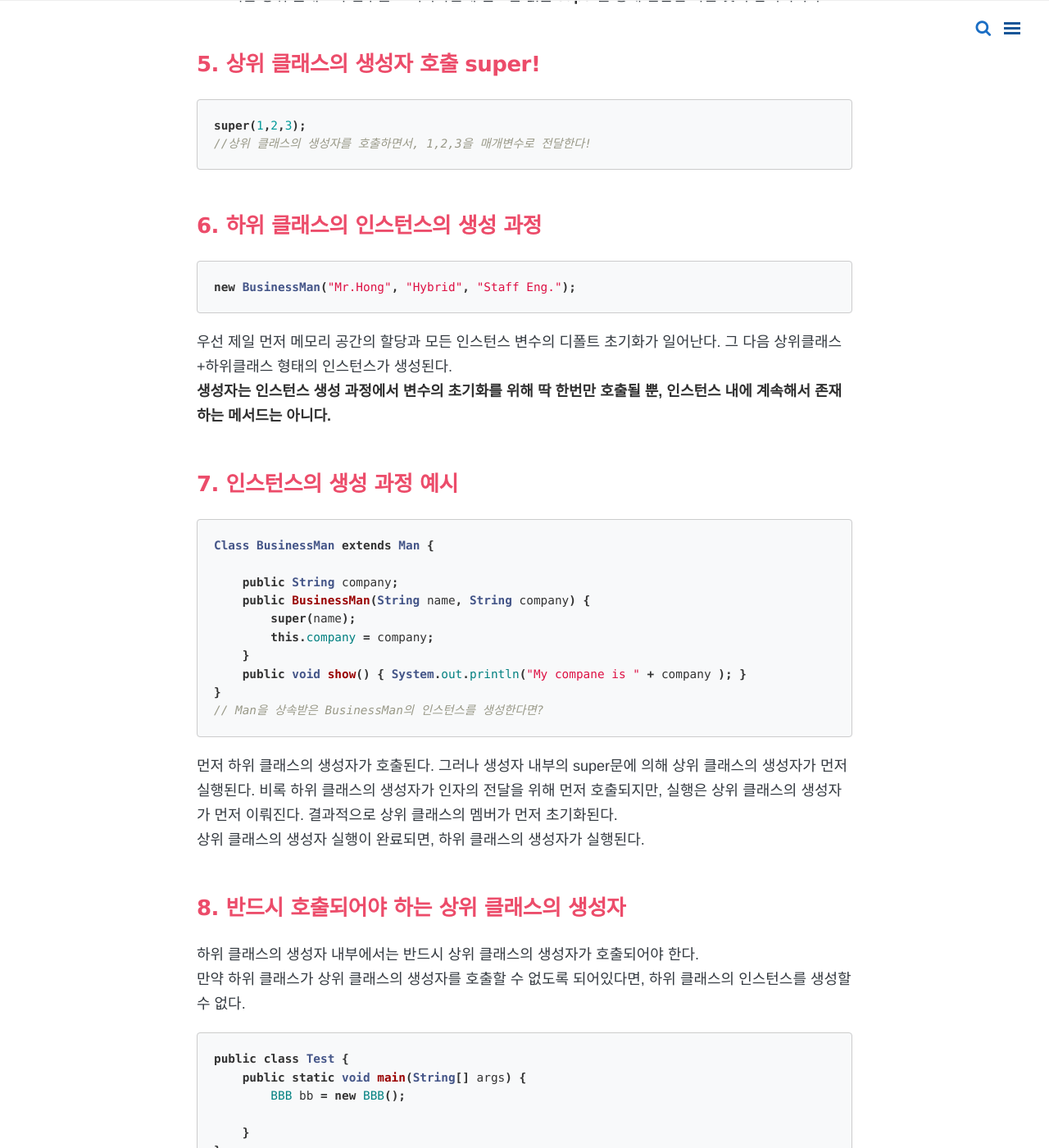
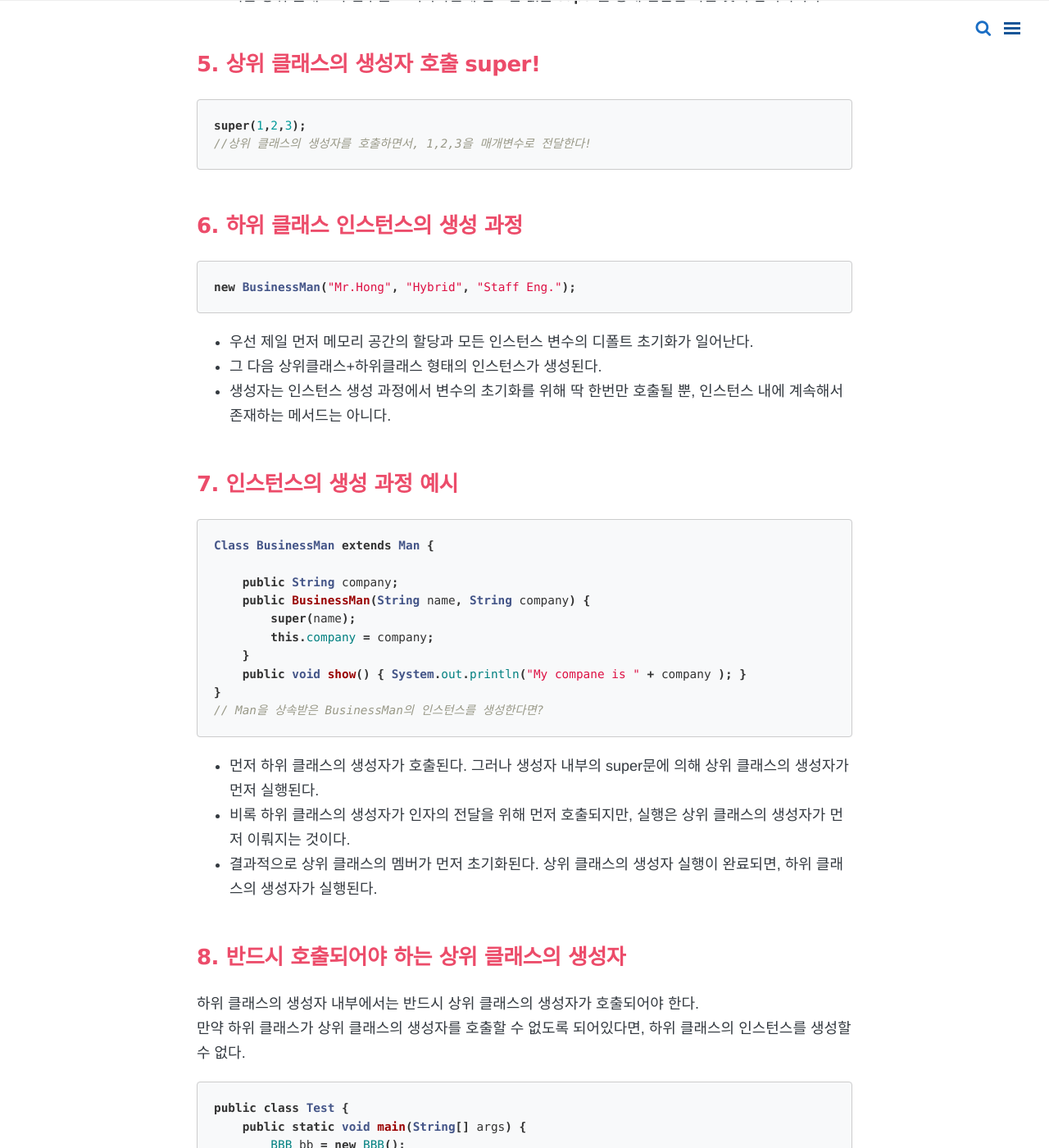
Before and after one commit to diniyo804/diniyo804.github.io, a Jekyll site: the page built from _posts/Java/18-12-27-Inheritance.md, in a window 1280 px wide and 1400 px high, scrolled down 1323 px. Shown: the whole window at 82% size. Built offline with Jekyll 4.4.1, drawn with Linux system fonts in a browser that asks for light colours; nearby versions of some CDN libraries; comment, search, counter and statistics services are not loaded.

Commit message:
Update 18-12-27-Inheritance.md

````diff
--- a/_posts/Java/18-12-27-Inheritance.md
+++ b/_posts/Java/18-12-27-Inheritance.md
@@ -48,14 +48,13 @@ super(1,2,3);
 //상위 클래스의 생성자를 호출하면서, 1,2,3을 매개변수로 전달한다!
 ```
 
-## 6. 하위 클래스의 인스턴스의 생성 과정
+## 6. 하위 클래스 인스턴스의 생성 과정
 ```java
 new BusinessMan("Mr.Hong", "Hybrid", "Staff Eng.");
 ```
-우선 제일 먼저 메모리 공간의 할당과 모든 인스턴스 변수의 디폴트 초기화가 일어난다.
-그 다음 상위클래스+하위클래스 형태의 인스턴스가 생성된다.
-**생성자는 인스턴스 생성 과정에서 변수의 초기화를 위해 딱 한번만 호출될 뿐,
-인스턴스 내에 계속해서 존재하는 메서드는 아니다.**
+- 우선 제일 먼저 메모리 공간의 할당과 모든 인스턴스 변수의 디폴트 초기화가 일어난다.
+- 그 다음 상위클래스+하위클래스 형태의 인스턴스가 생성된다.
+- 생성자는 인스턴스 생성 과정에서 변수의 초기화를 위해 딱 한번만 호출될 뿐, 인스턴스 내에 계속해서 존재하는 메서드는 아니다.
 
 ## 7. 인스턴스의 생성 과정 예시
 ```java
@@ -70,9 +69,9 @@ Class BusinessMan extends Man {
 }
 // Man을 상속받은 BusinessMan의 인스턴스를 생성한다면?
 ```
-먼저 하위 클래스의 생성자가 호출된다. 그러나 생성자 내부의 super문에 의해 상위 클래스의 생성자가 먼저 실행된다.
-비록 하위 클래스의 생성자가 인자의 전달을 위해 먼저 호출되지만, 실행은 상위 클래스의 생성자가 먼저 이뤄진다.
-결과적으로 상위 클래스의 멤버가 먼저 초기화된다.
+- 먼저 하위 클래스의 생성자가 호출된다. 그러나 생성자 내부의 super문에 의해 상위 클래스의 생성자가 먼저 실행된다.
+- 비록 하위 클래스의 생성자가 인자의 전달을 위해 먼저 호출되지만, 실행은 상위 클래스의 생성자가 먼저 이뤄지는 것이다.
+- 결과적으로 상위 클래스의 멤버가 먼저 초기화된다.
 상위 클래스의 생성자 실행이 완료되면, 하위 클래스의 생성자가 실행된다.
 
 
````
